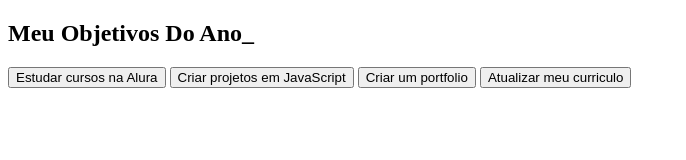
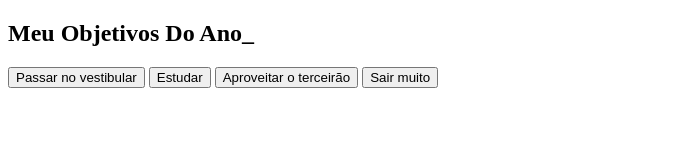
Before and after one commit to anajuliapiovezano/projeto3Ewilson, a plain HTML site: page index.html in a window 1280 px wide. Shown: the whole page, without its empty margins (0-686 px from the left). Drawn offline with Linux system fonts and the light colour scheme.

Commit message:
prototipo html

```diff
--- a/index.html
+++ b/index.html
@@ -10,10 +10,10 @@
    <section class="conteudo-principal">
     <h2 class="titulo-principa">Meu Objetivos Do Ano_</h2>
     <div class="botoes">
-        <button class="botao">Estudar cursos na Alura</button>
-        <button class="botao">Criar projetos em JavaScript</button>
-        <button class="botao">Criar um portfolio</button>
-        <button class="botao">Atualizar meu curriculo</button>
+        <button class="botao">Passar no vestibular</button>
+        <button class="botao">Estudar</button>
+        <button class="botao">Aproveitar o terceirão</button>
+        <button class="botao">Sair muito</button>
 
     </div>
    </section>
```
